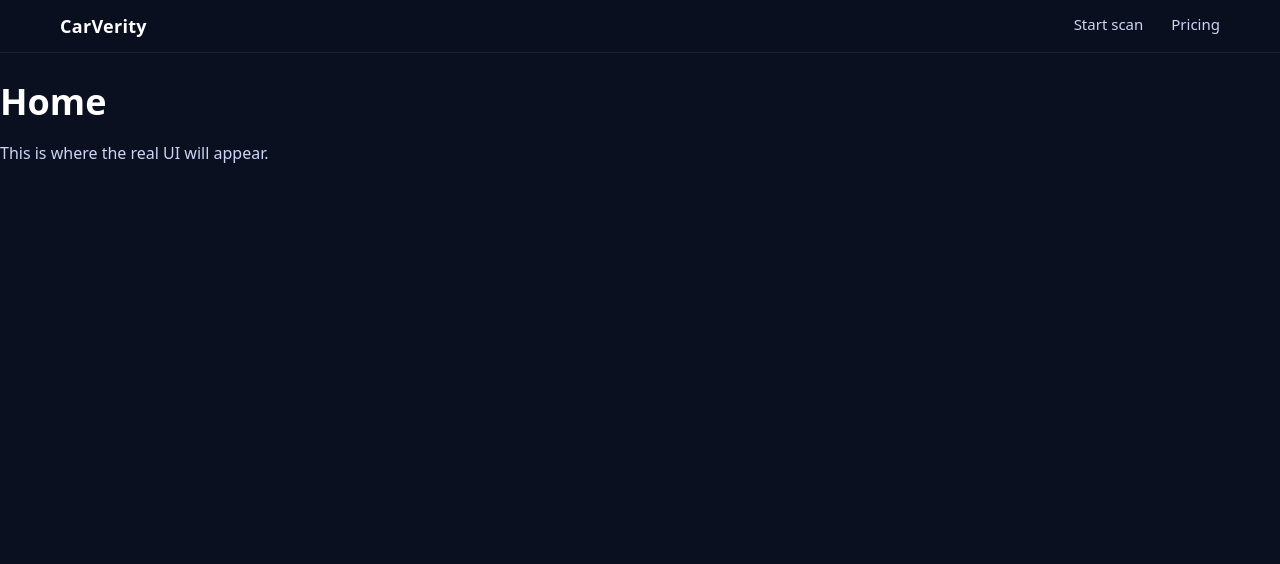
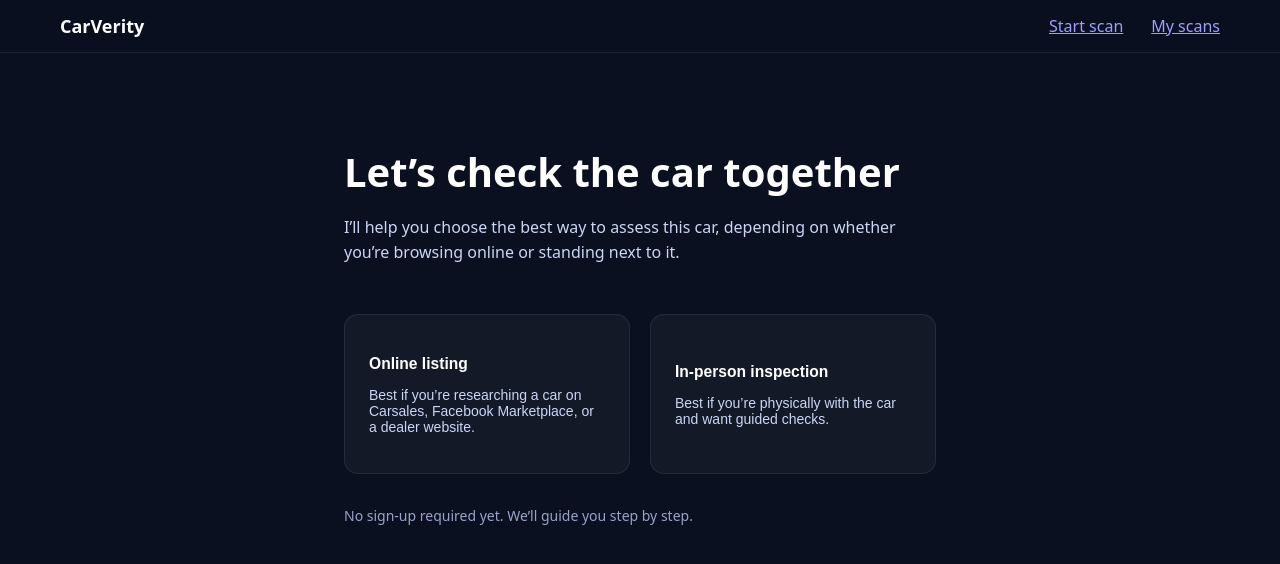
Before and after one commit to jeremy-swallow/carverity-clean, a React (Vite) app: page / in a window 1280 px wide. Shown: the top 564 px of the page. Built offline with nearby package versions, Linux system fonts and the light colour scheme.

Commit message:
Add My Scans route and header navigation

```diff
--- a/src/App.tsx
+++ b/src/App.tsx
@@ -6,53 +6,29 @@ import {
 } from "react-router-dom";
 
 import Layout from "./components/Layout";
-
-// Entry / shared
 import StartScan from "./pages/StartScan";
-
-// Online scan flow
 import OnlineScan from "./pages/OnlineScan";
 import OnlineKilometres from "./pages/OnlineKilometres";
-import OnlineOwners from "./pages/OnlineOwners";
 import OnlineAnalyzing from "./pages/OnlineAnalyzing";
 import OnlineReport from "./pages/OnlineReport";
-import OnlineNextActions from "./pages/OnlineNextActions";
-
-// In-person scan flow
-import InPersonStart from "./pages/InPersonStart";
-import InPersonPhotos from "./pages/InPersonPhotos";
-import InPersonChecks from "./pages/InPersonChecks";
 import InPersonSummary from "./pages/InPersonSummary";
-
-const Page = ({ title }: { title: string }) => (
-  <div>
-    <h1 style={{ fontSize: 36, marginBottom: 16 }}>{title}</h1>
-    <p style={{ color: "#cbd5f5" }}>
-      This is where the real UI will appear.
-    </p>
-  </div>
-);
+import MyScans from "./pages/MyScans";
 
 export default function App() {
   return (
     <BrowserRouter>
       <Routes>
         <Route element={<Layout />}>
-          {/* Home */}
-          <Route path="/" element={<Page title="Home" />} />
+          <Route path="/" element={<StartScan />} />
 
-          {/* Start */}
+          {/* Scan entry */}
           <Route path="/start-scan" element={<StartScan />} />
 
-          {/* Online scan flow */}
+          {/* Online scan */}
           <Route path="/scan/online" element={<OnlineScan />} />
           <Route
             path="/scan/online/kilometres"
             element={<OnlineKilometres />}
-          />
-          <Route
-            path="/scan/online/owners"
-            element={<OnlineOwners />}
           />
           <Route
             path="/scan/online/analyzing"
@@ -62,28 +38,15 @@ export default function App() {
             path="/scan/online/report"
             element={<OnlineReport />}
           />
-          <Route
-            path="/scan/online/next-actions"
-            element={<OnlineNextActions />}
-          />
 
           {/* In-person scan */}
-          <Route
-            path="/scan/in-person"
-            element={<InPersonStart />}
-          />
-          <Route
-            path="/scan/in-person/photos"
-            element={<InPersonPhotos />}
-          />
-          <Route
-            path="/scan/in-person/checks"
-            element={<InPersonChecks />}
-          />
           <Route
             path="/scan/in-person/summary"
             element={<InPersonSummary />}
           />
+
+          {/* Saved scans */}
+          <Route path="/my-scans" element={<MyScans />} />
 
           {/* Fallback */}
           <Route path="*" element={<Navigate to="/" replace />} />
--- a/src/components/Layout.tsx
+++ b/src/components/Layout.tsx
@@ -4,6 +4,7 @@ import { useState } from "react";
 function getContextLabel(pathname: string) {
   if (pathname.startsWith("/scan/online")) return "Online scan";
   if (pathname.startsWith("/scan/in-person")) return "In-person scan";
+  if (pathname.startsWith("/my-scans")) return "My scans";
   if (pathname.startsWith("/start-scan")) return "Start scan";
   return "";
 }
@@ -11,7 +12,6 @@ function getContextLabel(pathname: string) {
 export default function Layout() {
   const [menuOpen, setMenuOpen] = useState(false);
   const location = useLocation();
-
   const contextLabel = getContextLabel(location.pathname);
 
   return (
@@ -24,7 +24,6 @@ export default function Layout() {
         color: "white",
       }}
     >
-      {/* HEADER */}
       <header
         style={{
           position: "sticky",
@@ -46,79 +45,40 @@ export default function Layout() {
             gap: 24,
           }}
         >
-          {/* Brand */}
           <NavLink
             to="/"
             onClick={() => setMenuOpen(false)}
             style={{
               fontSize: 18,
               fontWeight: 700,
-              letterSpacing: 0.3,
               textDecoration: "none",
               color: "white",
-              whiteSpace: "nowrap",
             }}
           >
             CarVerity
           </NavLink>
 
-          {/* Context label (desktop only) */}
           {contextLabel && (
             <div
-              style={{
-                fontSize: 14,
-                color: "#9aa7d9",
-                whiteSpace: "nowrap",
-                display: "none",
-              }}
               className="header-context"
+              style={{ fontSize: 14, color: "#9aa7d9", display: "none" }}
             >
               {contextLabel}
             </div>
           )}
 
-          {/* Desktop navigation */}
           <nav
+            className="desktop-nav"
             style={{
               display: "none",
               gap: 28,
-              fontSize: 15,
               alignItems: "center",
             }}
-            className="desktop-nav"
           >
-            <NavLink
-              to="/start-scan"
-              style={({ isActive }) => ({
-                color: isActive ? "#7aa2ff" : "#cbd5f5",
-                textDecoration: "none",
-                fontWeight: 500,
-                paddingBottom: 2,
-                borderBottom: isActive
-                  ? "2px solid #7aa2ff"
-                  : "2px solid transparent",
-              })}
-            >
-              Start scan
-            </NavLink>
-
-            <NavLink
-              to="/pricing"
-              style={({ isActive }) => ({
-                color: isActive ? "#7aa2ff" : "#cbd5f5",
-                textDecoration: "none",
-                fontWeight: 500,
-                paddingBottom: 2,
-                borderBottom: isActive
-                  ? "2px solid #7aa2ff"
-                  : "2px solid transparent",
-              })}
-            >
-              Pricing
-            </NavLink>
+            <NavLink to="/start-scan">Start scan</NavLink>
+            <NavLink to="/my-scans">My scans</NavLink>
           </nav>
 
-          {/* Mobile menu button */}
           <button
             onClick={() => setMenuOpen((v) => !v)}
             style={{
@@ -127,15 +87,12 @@ export default function Layout() {
               color: "white",
               fontSize: 22,
               cursor: "pointer",
-              lineHeight: 1,
             }}
-            aria-label="Toggle menu"
           >
             ☰
           </button>
         </div>
 
-        {/* Mobile menu */}
         {menuOpen && (
           <div
             style={{
@@ -147,51 +104,23 @@ export default function Layout() {
             }}
           >
             {contextLabel && (
-              <div
-                style={{
-                  fontSize: 13,
-                  color: "#9aa7d9",
-                  marginBottom: 4,
-                }}
-              >
+              <div style={{ fontSize: 13, color: "#9aa7d9" }}>
                 {contextLabel}
               </div>
             )}
 
-            <NavLink
-              to="/start-scan"
-              onClick={() => setMenuOpen(false)}
-              style={{
-                color: "#cbd5f5",
-                textDecoration: "none",
-                fontSize: 16,
-              }}
-            >
+            <NavLink to="/start-scan" onClick={() => setMenuOpen(false)}>
               Start scan
             </NavLink>
 
-            <NavLink
-              to="/pricing"
-              onClick={() => setMenuOpen(false)}
-              style={{
-                color: "#cbd5f5",
-                textDecoration: "none",
-                fontSize: 16,
-              }}
-            >
-              Pricing
+            <NavLink to="/my-scans" onClick={() => setMenuOpen(false)}>
+              My scans
             </NavLink>
           </div>
         )}
       </header>
 
-      {/* PAGE CONTENT */}
-      <main
-        style={{
-          flex: 1,
-          width: "100%",
-        }}
-      >
+      <main style={{ flex: 1 }}>
         <Outlet />
       </main>
     </div>
```
